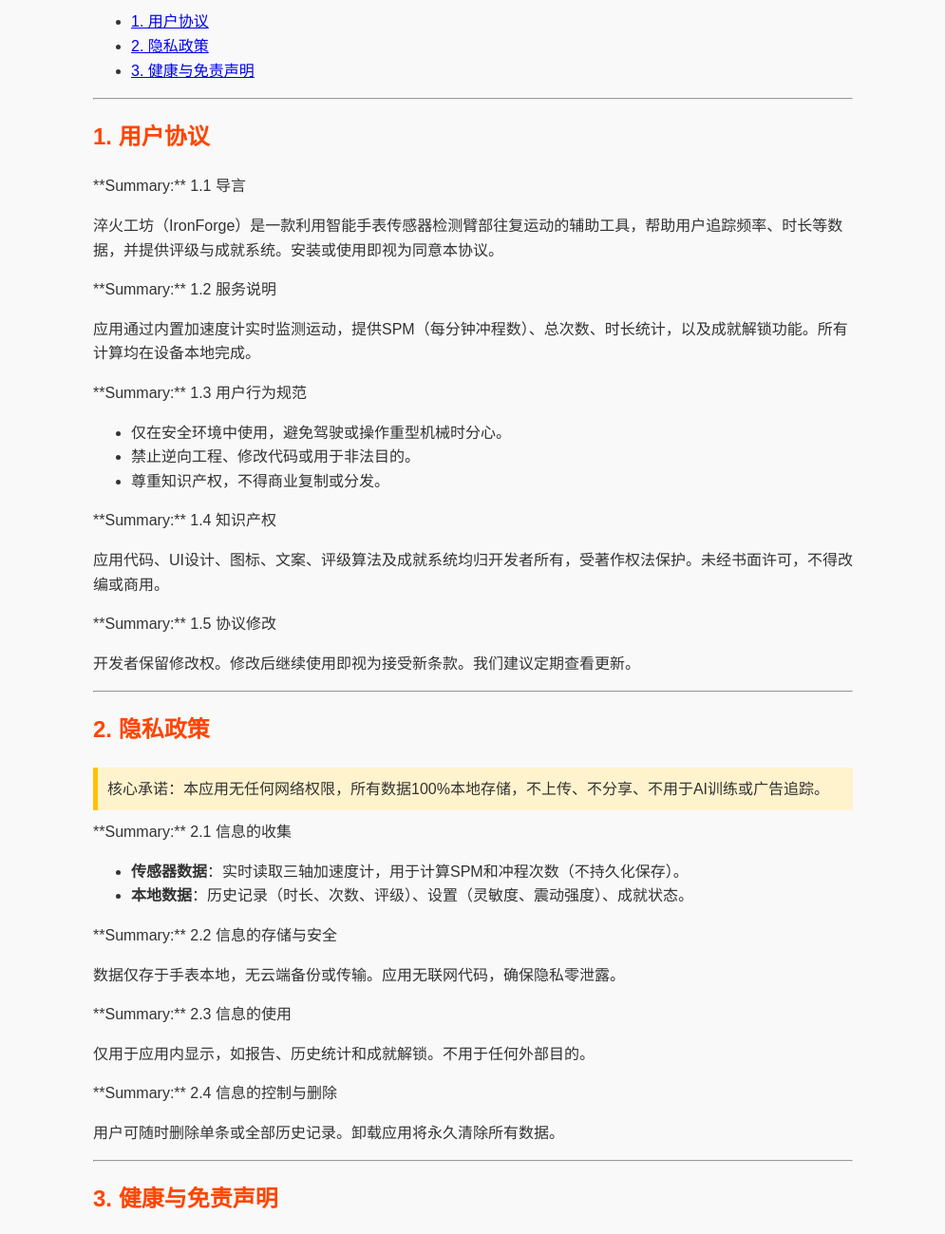
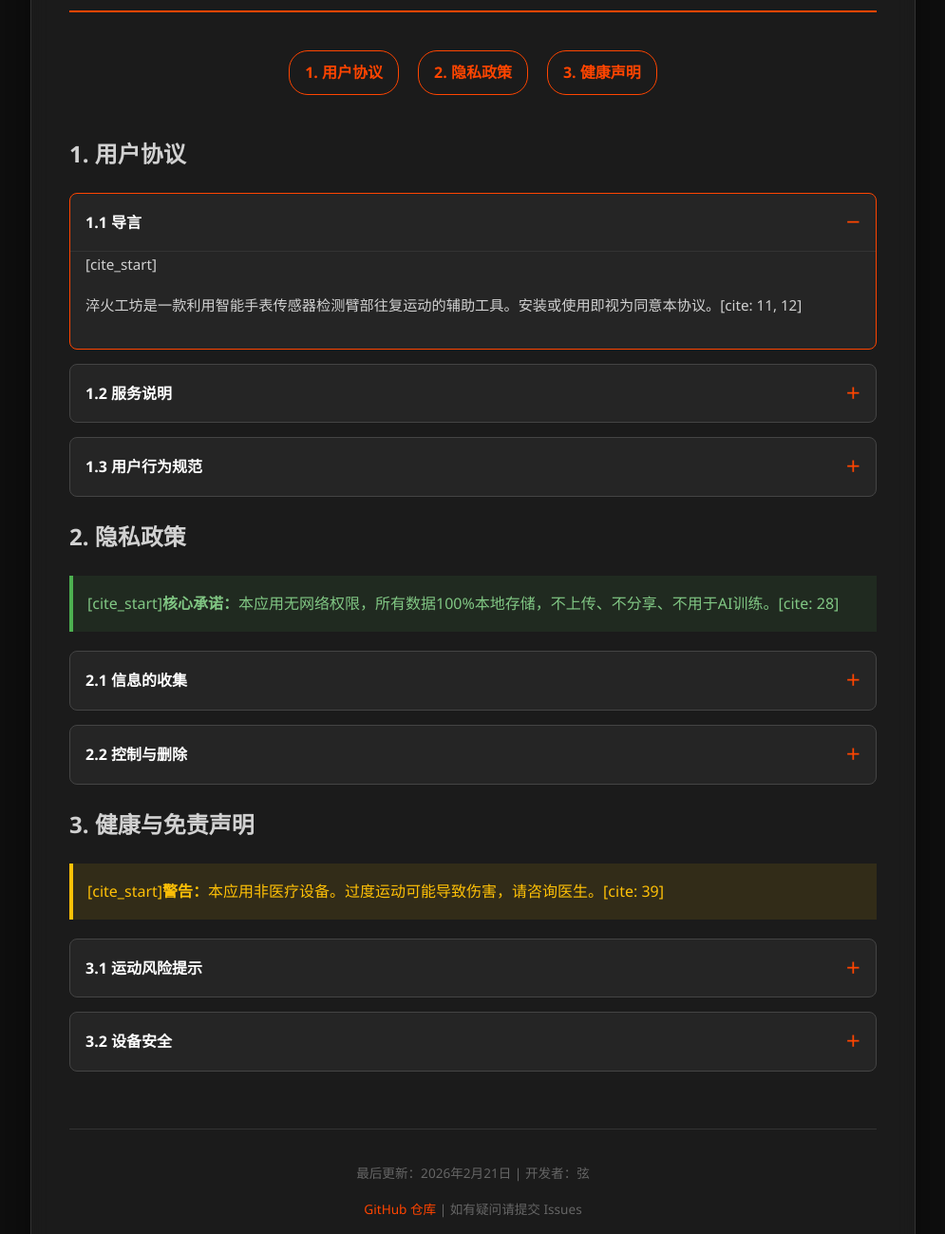
Before and after one commit to Rikka06/IronForge, a plain HTML site: page index.html in a window 1280 px wide. Shown: the part 233-1532 px from the top of the page at 95% size, without its empty margins (142-1137 px from the left). Drawn offline with Linux system fonts and the light colour scheme.

Commit message:
Update index.html

```diff
--- a/index.html
+++ b/index.html
@@ -3,112 +3,245 @@
 <head>
     <meta charset="UTF-8">
     <meta name="viewport" content="width=device-width, initial-scale=1.0">
-    <meta name="description" content="淬火工坊（IronForge）智能手表应用的官方用户协议、隐私政策和健康免责声明。数据完全本地化，无网络传输，确保用户隐私。">
-    <meta name="keywords" content="淬火工坊, IronForge, 智能手表, 用户协议, 隐私政策, 健康免责, 小米Vela, 运动跟踪">
+    <meta name="description" content="淬火工坊（IronForge）智能手表应用法律合规文档。数据完全本地化，确保隐私。">
     <title>淬火工坊（IronForge）法律合规文档</title>
     <style>
-        body { font-family: 'Arial', sans-serif; max-width: 800px; margin: 0 auto; padding: 20px; line-height: 1.6; color: #333; background: #f9f9f9; }
-        h1, h2, h3 { color: #FF4500; } /* 熔铁橙色，匹配项目主题 */
-        details { margin-bottom: 20px; border: 1px solid #ddd; padding: 10px; border-radius: 5px; }
-        summary { cursor: pointer; font-weight: bold; }
-        .warning { background: #fff3cd; border-left: 5px solid #ffc107; padding: 10px; margin: 10px 0; }
-        footer { text-align: center; margin-top: 40px; font-size: 0.9em; color: #666; }
-        @media (max-width: 600px) { body { padding: 10px; } } /* 响应式设计 */
+        :root {
+            --primary-orange: #FF4500;
+            --dark-metal: #1a1a1a;
+            --accent-glow: rgba(255, 69, 0, 0.2);
+            --text-gray: #d1d1d1;
+        }
+
+        body {
+            font-family: 'Segoe UI', system-ui, -apple-system, sans-serif;
+            background-color: #0f0f0f;
+            color: var(--text-gray);
+            line-height: 1.8;
+            margin: 0;
+            padding: 0;
+        }
+
+        .container {
+            max-width: 850px;
+            margin: 40px auto;
+            padding: 40px;
+            background: rgba(30, 30, 30, 0.8);
+            backdrop-filter: blur(10px);
+            border-radius: 16px;
+            border: 1px solid #333;
+            box-shadow: 0 20px 50px rgba(0,0,0,0.5);
+        }
+
+        header {
+            text-align: center;
+            border-bottom: 2px solid var(--primary-orange);
+            padding-bottom: 30px;
+            margin-bottom: 40px;
+        }
+
+        h1 {
+            color: #fff;
+            font-size: 2.5em;
+            letter-spacing: 2px;
+            margin: 0;
+            text-transform: uppercase;
+            background: linear-gradient(to right, #FF4500, #FFA500);
+            -webkit-background-clip: text;
+            -webkit-text-fill-color: transparent;
+        }
+
+        .intro {
+            font-style: italic;
+            color: #aaa;
+            text-align: center;
+        }
+
+        /* 现代化的目录 */
+        nav {
+            display: flex;
+            justify-content: center;
+            gap: 20px;
+            margin-bottom: 40px;
+            flex-wrap: wrap;
+        }
+
+        nav a {
+            text-decoration: none;
+            color: var(--primary-orange);
+            font-weight: bold;
+            padding: 8px 16px;
+            border: 1px solid var(--primary-orange);
+            border-radius: 20px;
+            transition: all 0.3s;
+        }
+
+        nav a:hover {
+            background: var(--primary-orange);
+            color: #fff;
+            box-shadow: 0 0 15px var(--accent-glow);
+        }
+
+        /* 可折叠部分样式 */
+        details {
+            background: #252525;
+            margin-bottom: 15px;
+            border-radius: 8px;
+            overflow: hidden;
+            border: 1px solid #444;
+            transition: border-color 0.3s;
+        }
+
+        details[open] {
+            border-color: var(--primary-orange);
+        }
+
+        summary {
+            padding: 16px;
+            cursor: pointer;
+            font-weight: bold;
+            color: #fff;
+            list-style: none;
+            display: flex;
+            justify-content: space-between;
+            align-items: center;
+        }
+
+        summary::after {
+            content: '＋';
+            color: var(--primary-orange);
+        }
+
+        details[open] summary::after {
+            content: '－';
+        }
+
+        .content {
+            padding: 0 16px 16px;
+            border-top: 1px solid #333;
+            font-size: 0.95em;
+        }
+
+        /* 警告框 */
+        .warning-box {
+            background: rgba(255, 193, 7, 0.1);
+            border-left: 4px solid #ffc107;
+            padding: 15px;
+            margin: 20px 0;
+            color: #ffc107;
+        }
+
+        .privacy-highlight {
+            background: rgba(76, 175, 80, 0.1);
+            border-left: 4px solid #4CAF50;
+            padding: 15px;
+            margin: 20px 0;
+            color: #81c784;
+        }
+
+        footer {
+            text-align: center;
+            margin-top: 60px;
+            padding: 20px;
+            font-size: 0.85em;
+            color: #666;
+            border-top: 1px solid #333;
+        }
+
+        footer a { color: var(--primary-orange); text-decoration: none; }
+
+        @media (max-width: 600px) {
+            .container { margin: 10px; padding: 20px; }
+            h1 { font-size: 1.8em; }
+        }
     </style>
 </head>
 <body>
 
-<h1>淬火工坊（IronForge）法律合规文档</h1>
-<p>欢迎使用淬火工坊，一款专为小米Vela平台智能手表设计的臂部运动跟踪与游戏化健身应用。本文档涵盖用户协议、隐私政策及健康免责声明。使用本应用即表示您同意以下条款。</p >
+<div class="container">
+    <header>
+        <h1>淬火工坊 (IronForge)</h1>
+        <p class="intro">小米Vela平台智能手表：臂部运动跟踪与游戏化健身</p>
+    </header>
 
     <nav>
-    <h2>目录</h2>
-    <ul>
-        <li><a href=" ">1. 用户协议</a ></li>
-        <li><a href="#privacy-policy">2. 隐私政策</a ></li>
-        <li><a href="#health-disclaimer">3. 健康与免责声明</a ></li>
-    </ul>
+        <a href="#user-agreement">1. 用户协议</a>
+        <a href="#privacy-policy">2. 隐私政策</a>
+        <a href="#health-disclaimer">3. 健康声明</a>
     </nav>
-
-<hr>
 
     <section id="user-agreement">
         <h2>1. 用户协议</h2>
-
-    **Summary:**
-1.1 导言
-        <p>淬火工坊（IronForge）是一款利用智能手表传感器检测臂部往复运动的辅助工具，帮助用户追踪频率、时长等数据，并提供评级与成就系统。安装或使用即视为同意本协议。</p >
-
-    **Summary:**
-1.2 服务说明
-        <p>应用通过内置加速度计实时监测运动，提供SPM（每分钟冲程数）、总次数、时长统计，以及成就解锁功能。所有计算均在设备本地完成。</p >
-
-    **Summary:**
-1.3 用户行为规范
+        <details open>
+            <summary>1.1 导言</summary>
+            <div class="content">
+                [cite_start]<p>淬火工坊是一款利用智能手表传感器检测臂部往复运动的辅助工具。安装或使用即视为同意本协议。[cite: 11, 12]</p>
+            </div>
+        </details>
+        <details>
+            <summary>1.2 服务说明</summary>
+            <div class="content">
+                [cite_start]<p>通过内置加速度计实时监测，提供SPM（每分钟冲程数）、总次数、时长统计及成就解锁。所有计算均在本地完成。[cite: 14]</p>
+            </div>
+        </details>
+        <details>
+            <summary>1.3 用户行为规范</summary>
+            <div class="content">
                 <ul>
-            <li>仅在安全环境中使用，避免驾驶或操作重型机械时分心。</li>
-            <li>禁止逆向工程、修改代码或用于非法目的。</li>
-            <li>尊重知识产权，不得商业复制或分发。</li>
+                    [cite_start]<li>仅在安全环境中使用，避免驾驶或操作重型机械时分心。[cite: 16]</li>
+                    [cite_start]<li>禁止逆向工程或用于非法目的。[cite: 17]</li>
+                    [cite_start]<li>尊重知识产权，不得商用分发。[cite: 18]</li>
                 </ul>
-
-    **Summary:**
-1.4 知识产权
-        <p>应用代码、UI设计、图标、文案、评级算法及成就系统均归开发者所有，受著作权法保护。未经书面许可，不得改编或商用。</p >
-
-    **Summary:**
-1.5 协议修改
-        <p>开发者保留修改权。修改后继续使用即视为接受新条款。我们建议定期查看更新。</p >
+            </div>
+        </details>
     </section>
-
-<hr>
 
     <section id="privacy-policy">
         <h2>2. 隐私政策</h2>
-    <div class="warning">核心承诺：本应用无任何网络权限，所有数据100%本地存储，不上传、不分享、不用于AI训练或广告追踪。</div>
-
-    **Summary:**
-2.1 信息的收集
+        <div class="privacy-highlight">
+            [cite_start]<strong>核心承诺：</strong>本应用无网络权限，所有数据100%本地存储，不上传、不分享、不用于AI训练。[cite: 28]
+        </div>
+        <details>
+            <summary>2.1 信息的收集</summary>
+            <div class="content">
                 <ul>
-            <li><strong>传感器数据</strong>：实时读取三轴加速度计，用于计算SPM和冲程次数（不持久化保存）。</li>
-            <li><strong>本地数据</strong>：历史记录（时长、次数、评级）、设置（灵敏度、震动强度）、成就状态。</li>
+                    [cite_start]<li><strong>传感器数据</strong>：实时读取三轴加速度，不持久化保存。[cite: 30]</li>
+                    [cite_start]<li><strong>本地数据</strong>：存储历史统计、评级、灵敏度设置及成就状态。[cite: 31]</li>
                 </ul>
-
-    **Summary:**
-2.2 信息的存储与安全
-        <p>数据仅存于手表本地，无云端备份或传输。应用无联网代码，确保隐私零泄露。</p >
-
-    **Summary:**
-2.3 信息的使用
-        <p>仅用于应用内显示，如报告、历史统计和成就解锁。不用于任何外部目的。</p >
-
-    **Summary:**
-2.4 信息的控制与删除
-        <p>用户可随时删除单条或全部历史记录。卸载应用将永久清除所有数据。</p >
+            </div>
+        </details>
+        <details>
+            <summary>2.2 控制与删除</summary>
+            <div class="content">
+                [cite_start]<p>数据仅存于手表，无云端备份。卸载应用将永久清除所有本地数据。[cite: 33, 37]</p>
+            </div>
+        </details>
     </section>
-
-<hr>
 
     <section id="health-disclaimer">
         <h2>3. 健康与免责声明</h2>
-    <div class="warning">警告：本应用非医疗设备。过度运动可能导致伤害，请咨询医生并量力而行。</div>
-
-    **Summary:**
-3.1 运动健康风险
-        <p>数据仅供娱乐参考，不能替代专业医疗建议。高频臂部运动可能引起肌肉疲劳、关节损伤或腱鞘炎。开发者不对因不当使用导致的健康问题负责。</p >
-
-    **Summary:**
-3.2 设备安全风险
-        <p>确保手表固定，避免运动中脱落或碰撞。任何设备损坏或财产损失由用户自负。</p >
-
-    **Summary:**
-3.3 数据准确性
-        <p>受传感器限制，可能有数据偏差。开发者不保证绝对准确。</p >
+        <div class="warning-box">
+            [cite_start]<strong>警告：</strong>本应用非医疗设备。过度运动可能导致伤害，请咨询医生。[cite: 39]
+        </div>
+        <details>
+            <summary>3.1 运动风险提示</summary>
+            <div class="content">
+                [cite_start]<p>高频运动可能引起肌肉疲劳、关节损伤或腱鞘炎。数据仅供娱乐参考。[cite: 41]</p>
+            </div>
+        </details>
+        <details>
+            <summary>3.2 设备安全</summary>
+            <div class="content">
+                [cite_start]<p>确保手表固定牢靠。任何设备损坏或碰撞损失由用户自负。[cite: 44]</p>
+            </div>
+        </details>
     </section>
 
     <footer>
-    <p>最后更新：2026年2月21日 | 开发者：弦 | <a href="https://github.com/Rikka06/IronForge">返回GitHub仓库</a ></p >
-    <p>如有疑问，请通过GitHub Issues联系。</p >
+        <p>最后更新：2026年2月21日 | 开发者：弦</p>
+        <p><a href="https://github.com/Rikka06/IronForge">GitHub 仓库</a> | 如有疑问请提交 Issues</p>
     </footer>
+</div>
 
 </body>
 </html>
```
Lines whose indentation alone changed are shown as unchanged.
